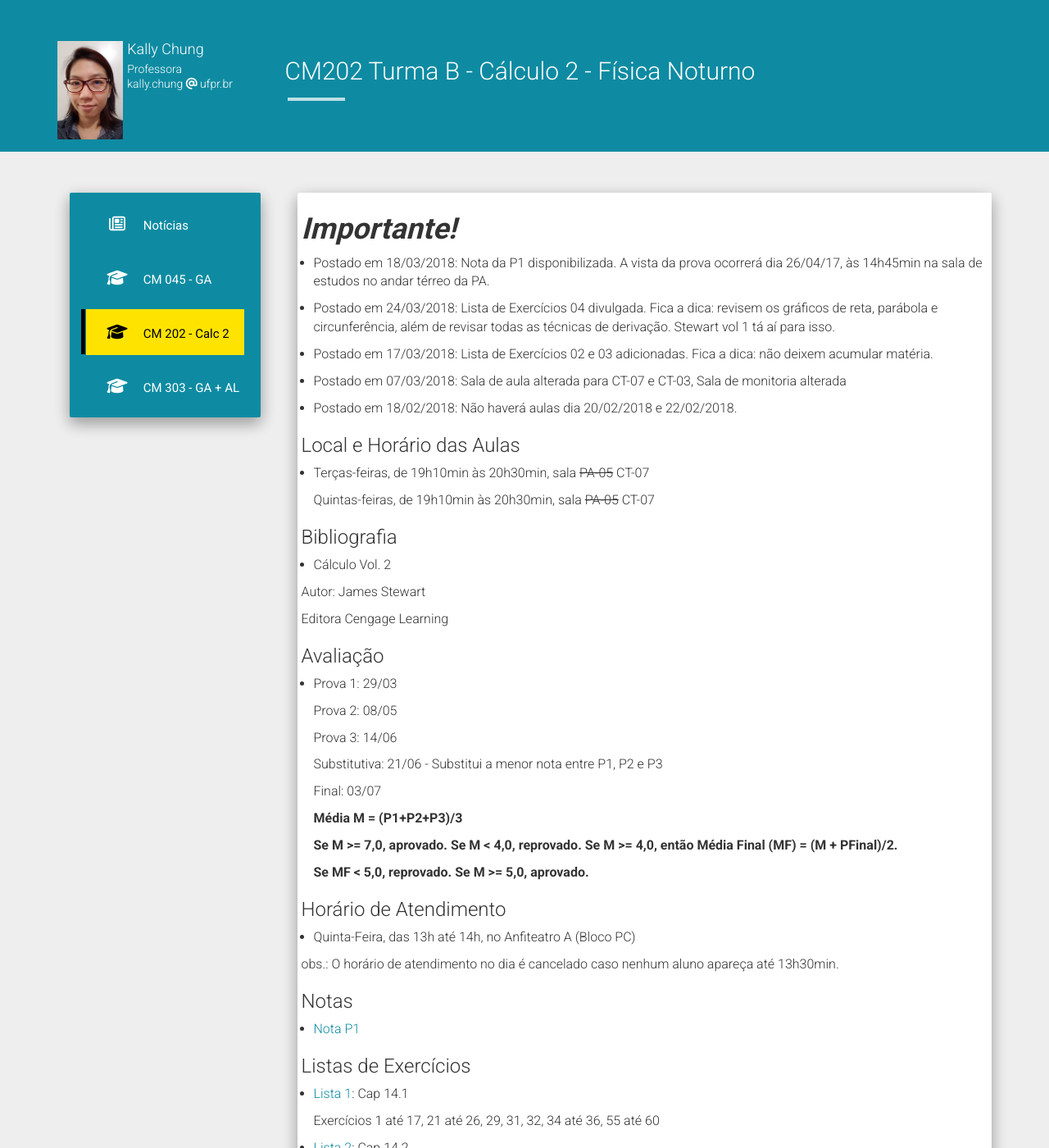
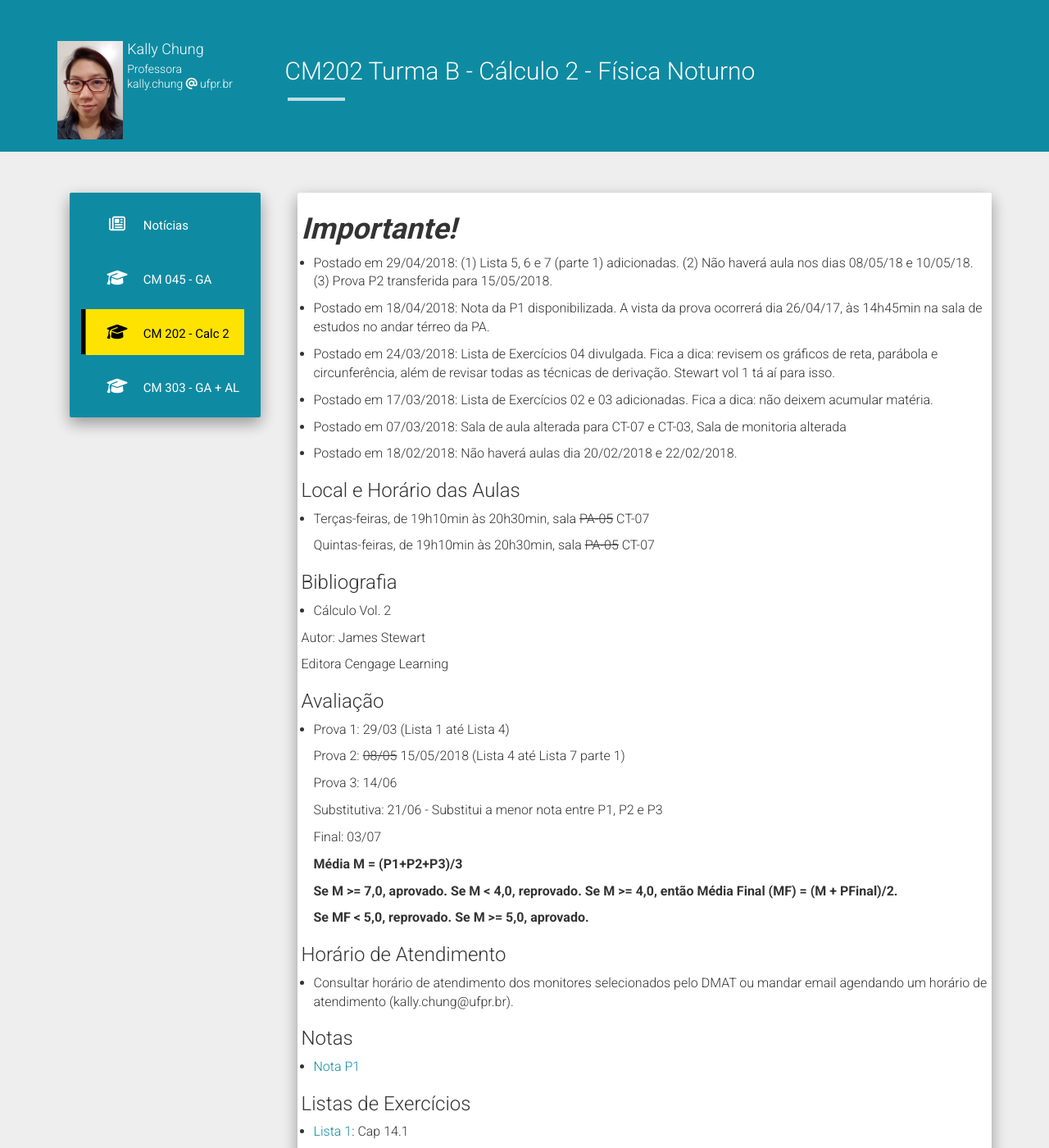
Before and after one commit to chunggnuhc/chunggnuhc.github.io, a Jekyll site: the page built from CM202-Calc2-1sem2018.md, in a window 1280 px wide and 1400 px high. Shown: the whole window at 82% size. Built offline with Jekyll 4.4.1, drawn with Linux system fonts in a browser that asks for light colours; nearby versions of some CDN libraries; some of the changed text lies outside the part shown.

Commit message:
Update CM202 - DataProva, ListaExerc, Cronog

```diff
--- a/CM202-Calc2-1sem2018.md
+++ b/CM202-Calc2-1sem2018.md
@@ -4,7 +4,9 @@ title: CM202 Turma B - Cálculo 2 - Física Noturno
 permalink: /CM202-Calc2-1sem2018/
 ---
 <h1><b><i>Importante!</i></b></h1>
-- Postado em 18/03/2018: Nota da P1 disponibilizada. A vista da prova ocorrerá dia 26/04/17, às 14h45min na sala de estudos no andar térreo da PA.
+- Postado em 29/04/2018: (1) Lista 5, 6 e 7 (parte 1) adicionadas. (2) Não haverá aula nos dias 08/05/18 e 10/05/18. (3) Prova P2 transferida para 15/05/2018.
+
+- Postado em 18/04/2018: Nota da P1 disponibilizada. A vista da prova ocorrerá dia 26/04/17, às 14h45min na sala de estudos no andar térreo da PA.
 
 - Postado em 24/03/2018: Lista de Exercícios 04 divulgada. Fica a dica: revisem os gráficos de reta, parábola e circunferência, além de revisar todas as técnicas de derivação. Stewart vol 1 tá aí para isso.
 
@@ -31,9 +33,9 @@ Editora Cengage Learning
 
 <h3>Avaliação</h3>
 
-- Prova 1: 29/03
+- Prova 1: 29/03 (Lista 1 até Lista 4)
 
-  Prova 2: 08/05
+  Prova 2: <strike>08/05</strike> 15/05/2018 (Lista 4 até Lista 7 parte 1)
 
   Prova 3: 14/06
 
@@ -50,9 +52,7 @@ Editora Cengage Learning
 
 <h3>Horário de Atendimento</h3>
 
-- Quinta-Feira, das 13h até 14h, no Anfiteatro A (Bloco PC)
-
-obs.: O horário de atendimento no dia é cancelado caso nenhum aluno apareça até 13h30min.
+- Consultar horário de atendimento dos monitores selecionados pelo DMAT ou mandar email agendando um horário de atendimento (kally.chung@ufpr.br).
 
 <h3>Notas</h3>
 
@@ -83,6 +83,10 @@ obs.: O horário de atendimento no dia é cancelado caso nenhum aluno apareça a
 - [Lista 6](/disciplinas1sem2018/ListaExerc06 - CM202.pdf): Cap 14.6
 
   Exercícios 4 até 35
+
+- [Lista 7 - Parte 1](/disciplinas1sem2018/ListaExerc071 - CM202.pdf): Cap 14.7
+
+  Exercícios 1 até 24
 
 <h3>Aulas Dadas</h3>
 
@@ -119,3 +123,9 @@ obs.: O horário de atendimento no dia é cancelado caso nenhum aluno apareça a
   _12/04/2018:_ Derivação Implícita <br />(cap 14.5 - Stewart 6a edicao)
 
   _17/04/2018:_ Introdução à Derivada Direcional <br />(cap 14.6 - Stewart 6a edicao)
+
+  _19/04/2018:_ Derivada Direcional e Gradiente <br />(cap 14.6 - Stewart 6a edicao)
+
+  _24/04/2018:_ Maximizando a Derivada Direcional <br />(cap 14.6 - Stewart 6a edicao)
+
+  _27/04/2018:_ Máximos e Mínimos <br />(cap 14.7 - Stewart 6a edicao)
```
